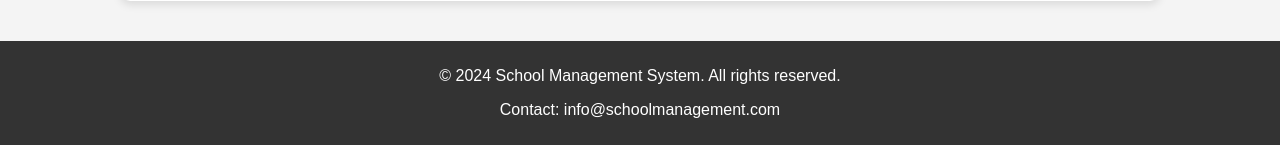
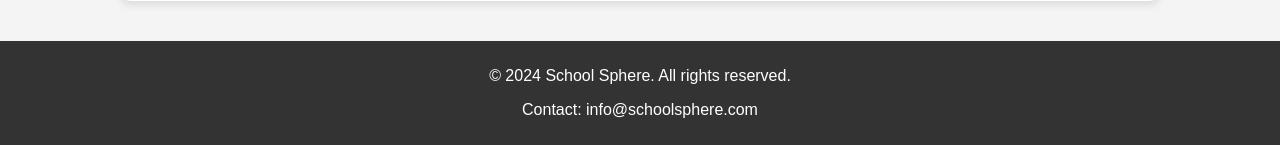
Before and after one commit to Sunaina-Chaurasiya/School-Sphere, a PHP site: page /dashboard.php in a window 1280 px wide. Shown: the part 779-924 px from the top of the page. Run offline with PHP 8.4, Linux system fonts and the light colour scheme; data that the repository does not hold is empty.

Commit message:
footer.php

```diff
--- a/school-management-system/footer.php
+++ b/school-management-system/footer.php
@@ -3,8 +3,8 @@
 <body>
     <footer>
         <div class="footer-container">
-            <p>&copy; 2024 School Management System. All rights reserved.</p>
-            <p>Contact: <a href="mailto:info@schoolmanagement.com">info@schoolmanagement.com</a></p>
+            <p>&copy; 2024 School Sphere. All rights reserved.</p>
+            <p>Contact: <a href="mailto:info@schoolsphere.com">info@schoolsphere.com</a></p>
         </div>
     </footer>
 </body>
```
